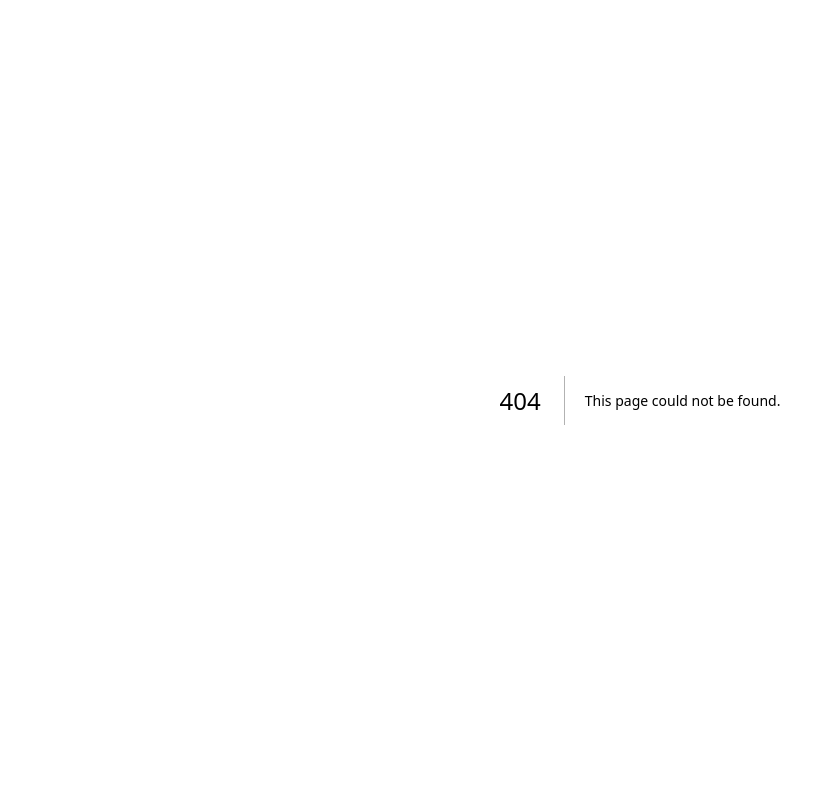
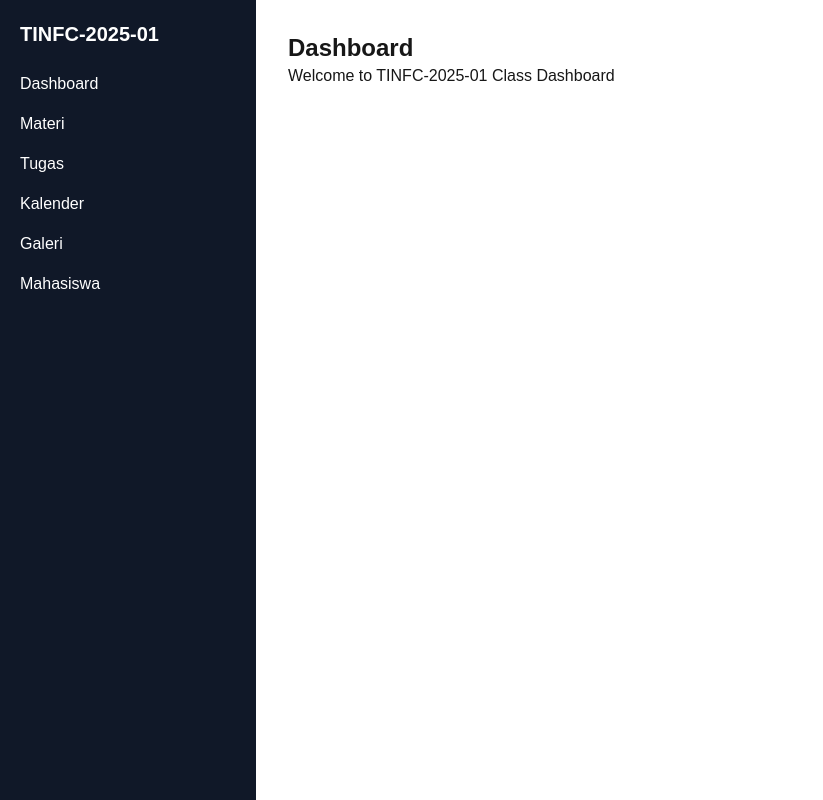
Before and after one commit to asepsaipullah09-ui/tinfc-2025-01-class, a Next.js app: page /dashboard in a window 1280 px wide. Before the commit this address had no page. Shown: the whole page, without its empty margins (0-823 px from the left). Built offline with nearby package versions, Linux system fonts and the light colour scheme.

Commit message:
feat: add routing pages for dashboard, materi, tugas, kalender, galeri, mahasiswa

```diff
--- /dev/null
+++ b/app/dashboard/page.tsx
@@ -0,0 +1,13 @@
+import Sidebar from "@/components/Sidebar";
+
+export default function Dashboard() {
+  return (
+    <div className="flex">
+      <Sidebar />
+      <main className="flex-1 p-8">
+        <h1 className="text-2xl font-bold">Dashboard</h1>
+        <p>Welcome to TINFC-2025-01 Class Dashboard</p>
+      </main>
+    </div>
+  );
+}
--- /dev/null
+++ b/app/galeri/page.tsx
@@ -0,0 +1,13 @@
+import Sidebar from "@/components/Sidebar";
+
+export default function Galeri() {
+  return (
+    <div className="flex">
+      <Sidebar />
+      <main className="flex-1 p-8">
+        <h1 className="text-2xl font-bold">Galeri Kelas</h1>
+        <p>Dokumentasi kegiatan kelas.</p>
+      </main>
+    </div>
+  );
+}
--- /dev/null
+++ b/app/kalender/page.tsx
@@ -0,0 +1,13 @@
+import Sidebar from "@/components/Sidebar";
+
+export default function Kalender() {
+  return (
+    <div className="flex">
+      <Sidebar />
+      <main className="flex-1 p-8">
+        <h1 className="text-2xl font-bold">Kalender Akademik</h1>
+        <p>Jadwal kegiatan kelas.</p>
+      </main>
+    </div>
+  );
+}
--- /dev/null
+++ b/app/mahasiswa/page.tsx
@@ -0,0 +1,13 @@
+import Sidebar from "@/components/Sidebar";
+
+export default function Mahasiswa() {
+  return (
+    <div className="flex">
+      <Sidebar />
+      <main className="flex-1 p-8">
+        <h1 className="text-2xl font-bold">Mahasiswa</h1>
+        <p>Daftar mahasiswa kelas.</p>
+      </main>
+    </div>
+  );
+}
--- /dev/null
+++ b/app/materi/page.tsx
@@ -0,0 +1,13 @@
+import Sidebar from "@/components/Sidebar";
+
+export default function Materi() {
+  return (
+    <div className="flex">
+      <Sidebar />
+      <main className="flex-1 p-8">
+        <h1 className="text-2xl font-bold">Materi</h1>
+        <p>Daftar materi kuliah.</p>
+      </main>
+    </div>
+  );
+}
--- /dev/null
+++ b/app/tugas/page.tsx
@@ -0,0 +1,13 @@
+import Sidebar from "@/components/Sidebar";
+
+export default function Tugas() {
+  return (
+    <div className="flex">
+      <Sidebar />
+      <main className="flex-1 p-8">
+        <h1 className="text-2xl font-bold">Tugas</h1>
+        <p>Daftar tugas mahasiswa.</p>
+      </main>
+    </div>
+  );
+}
--- a/components/Sidebar.tsx
+++ b/components/Sidebar.tsx
@@ -1,15 +1,17 @@
+import Link from "next/link";
+
 export default function Sidebar() {
   return (
     <aside className="w-64 h-screen bg-gray-900 text-white p-5">
       <h2 className="text-xl font-bold mb-6">TINFC-2025-01</h2>
 
       <ul className="space-y-4">
-        <li>Dashboard</li>
-        <li>Materi</li>
-        <li>Tugas</li>
-        <li>Kalender</li>
-        <li>Galeri</li>
-        <li>Mahasiswa</li>
+        <li><Link href="/dashboard">Dashboard</Link></li>
+        <li><Link href="/materi">Materi</Link></li>
+        <li><Link href="/tugas">Tugas</Link></li>
+        <li><Link href="/kalender">Kalender</Link></li>
+        <li><Link href="/galeri">Galeri</Link></li>
+        <li><Link href="/mahasiswa">Mahasiswa</Link></li>
       </ul>
     </aside>
   );
```
